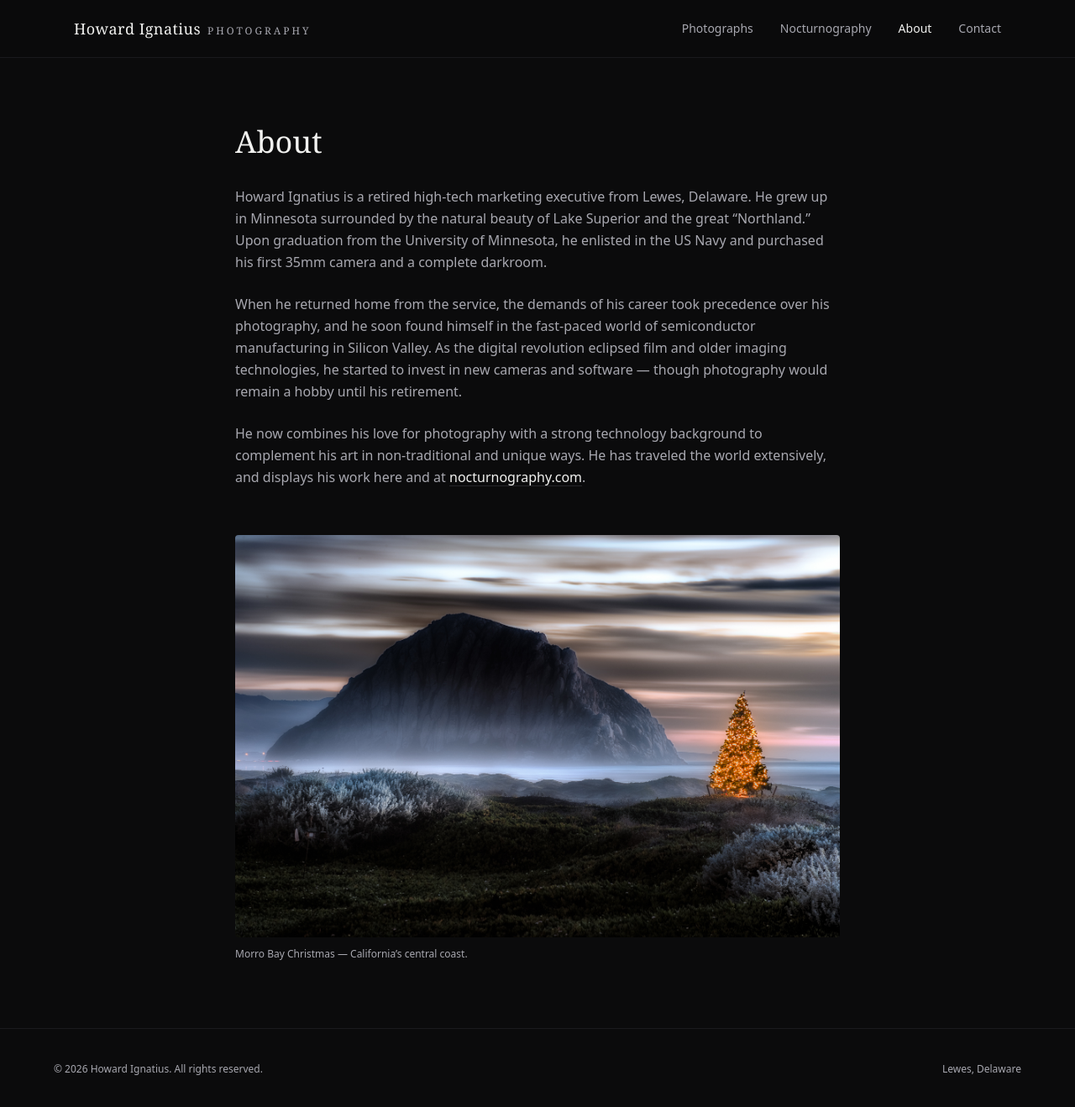
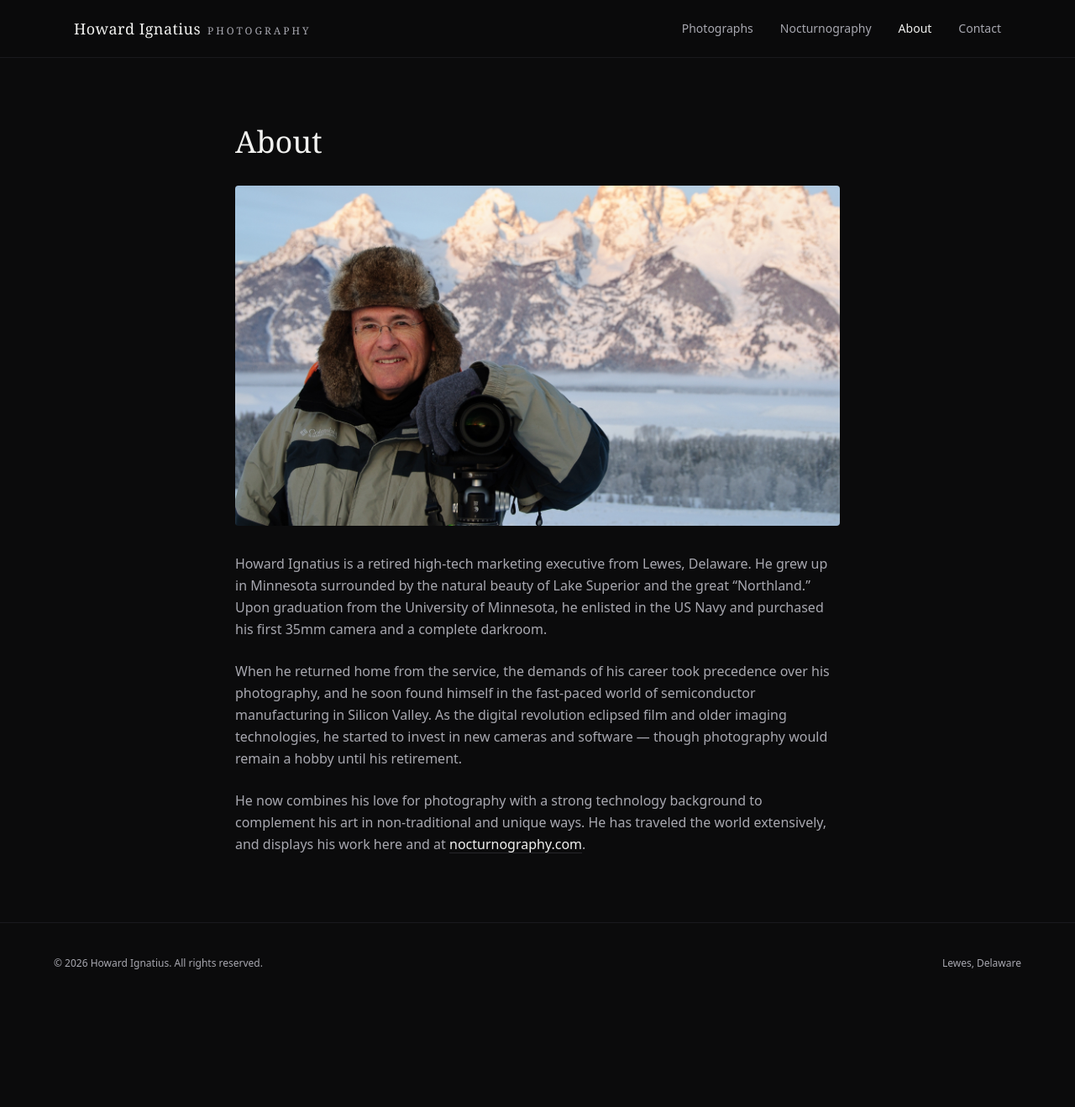
Before and after one commit to hjignatius/howard-website, a Next.js app: page /about in a window 1280 px wide. Shown: the top 1318 px of the page at 84% size. After the commit the page ends 1195 px from the top, so only its background shows below. Built offline with nearby package versions, Linux system fonts and the light colour scheme.

Commit message:
Restore portrait above bio on About page
Co-Authored-By: Claude Opus 5 <noreply@anthropic.com>

```diff
--- a/src/app/about/page.tsx
+++ b/src/app/about/page.tsx
@@ -11,6 +11,16 @@ export default function About() {
   return (
     <div className="mx-auto max-w-3xl px-6 py-14 sm:py-20">
       <h1 className="font-display text-3xl text-paper sm:text-4xl">About</h1>
+
+      <Image
+        src="/images/howard-portrait.jpg"
+        alt="Howard Ignatius with his camera in front of the Teton Range in winter"
+        width={1500}
+        height={844}
+        sizes="(max-width: 768px) 100vw, 768px"
+        priority
+        className="mt-8 w-full rounded-sm"
+      />
 
       <div className="mt-8 space-y-6 text-base leading-relaxed text-mist">
         <p>
@@ -45,19 +55,6 @@ export default function About() {
         </p>
       </div>
 
-      <figure className="mt-14">
-        <Image
-          src="/images/gallery/morro-bay-christmas.jpg"
-          alt="Morro Bay Christmas"
-          width={1600}
-          height={1065}
-          sizes="(max-width: 768px) 100vw, 768px"
-          className="w-full rounded-sm"
-        />
-        <figcaption className="mt-3 text-xs text-mist">
-          Morro Bay Christmas — California’s central coast.
-        </figcaption>
-      </figure>
     </div>
   );
 }
```
Also changed, not shown: public/images/howard-portrait.jpg (added).
